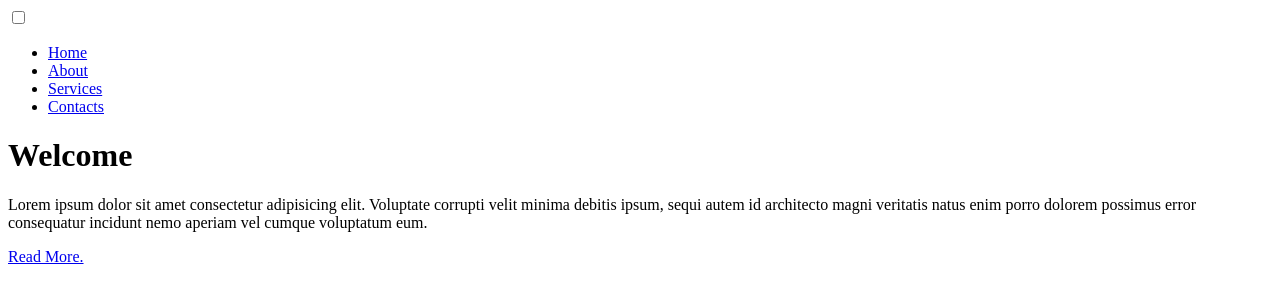
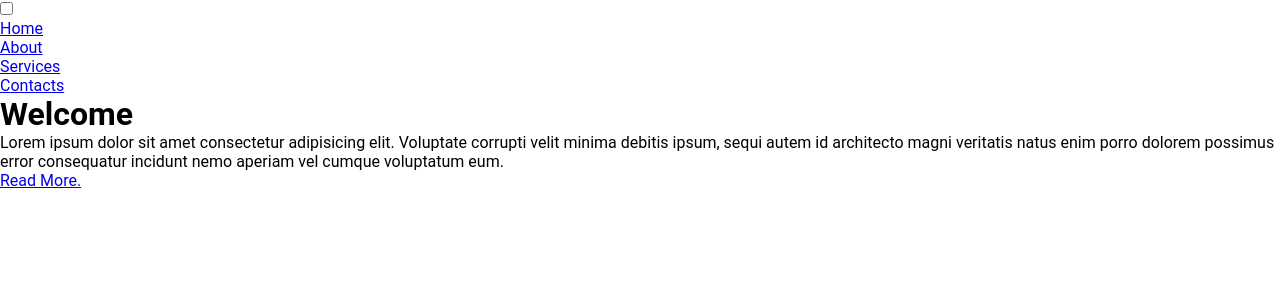
Before and after one commit to surajbanthot/hamburger_CSS, a plain HTML site: page index.html in a window 1280 px wide. Drawn offline with Linux system fonts and the light colour scheme.

Commit message:
fonts and thee root variables.

```diff
--- a/style.css
+++ b/style.css
@@ -1 +1,16 @@
 /* hello commit test.  */
+:root{
+
+--primary-color: rgb(107, 107, 255);
+--secondary-color: rgb(247, 241, 156);
+--overlay-color: rgb(173, 118, 118);
+--menu-speed: 0.75s;
+}
+
+
+* {
+    margin: 0;
+    padding: 0;
+    box-sizing: border-box;
+font-family: 'Roboto', sans-serif;
+}
```
